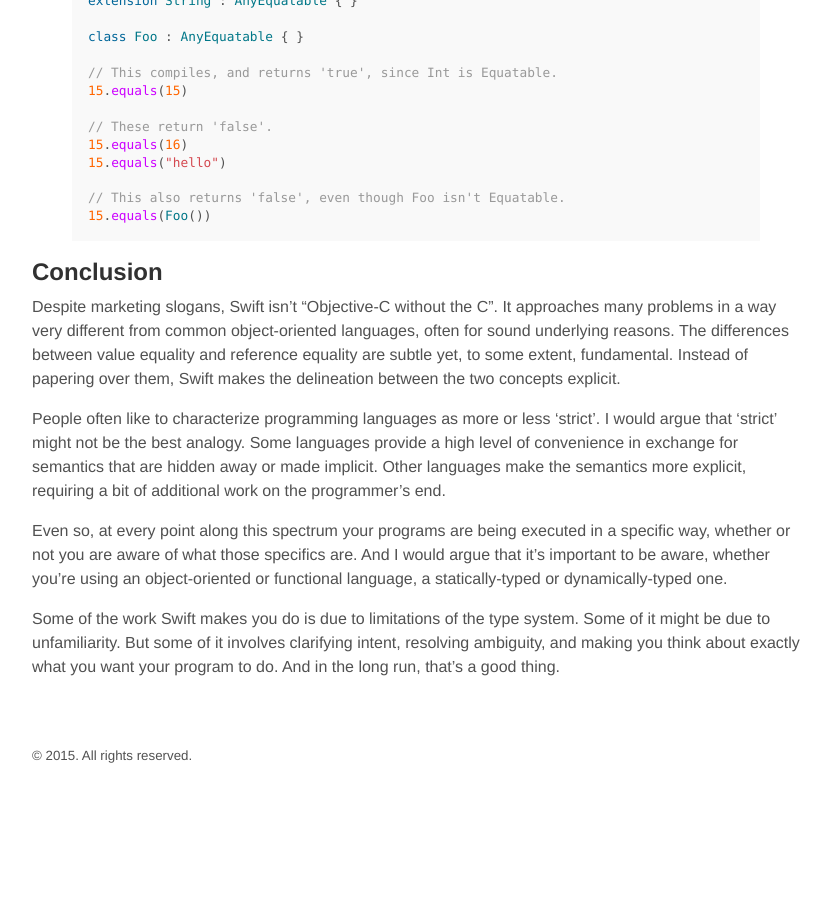
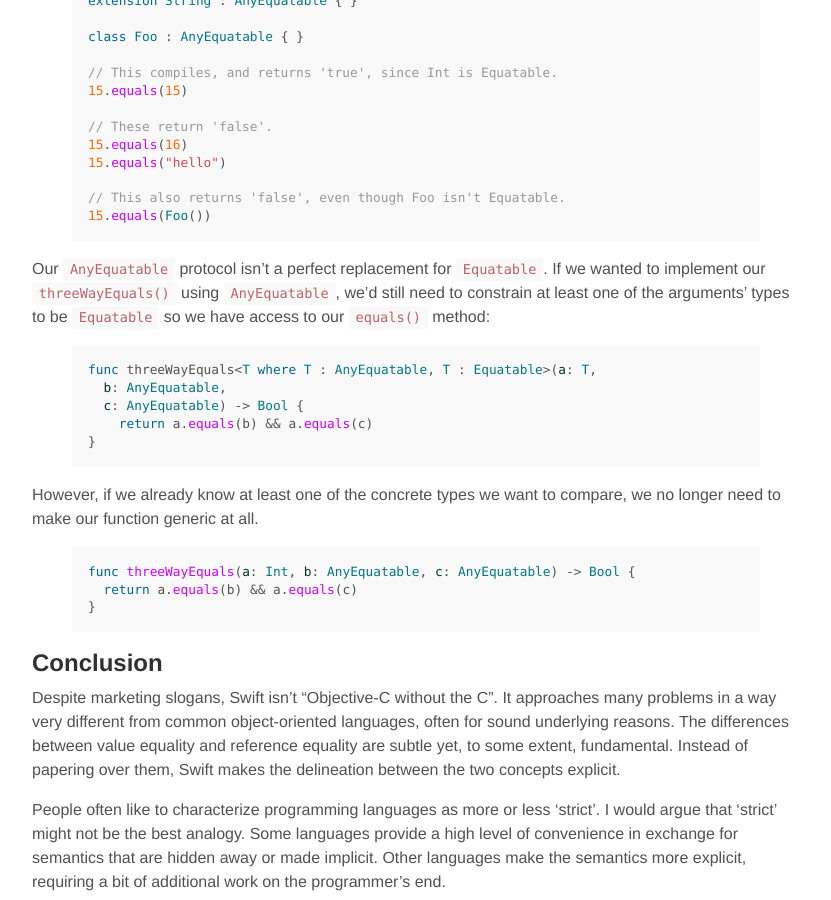
Before and after one commit to austinzheng/austinzheng.github.io, a Jekyll site: the page built from _posts/2015-10-04-swift-equatable.md, in a window 1280 px wide and 900 px high, scrolled down 7394 px. Shown: the whole window, without its empty margins (224-1055 px from the left). Built offline with Jekyll 4.4.1, drawn with Linux system fonts in a browser that asks for light colours; before the commit the page ends 8161 px from its top, so only the background shows below that.

Commit message:
Adding two more short examples

```diff
--- a/_posts/2015-10-04-swift-equatable.md
+++ b/_posts/2015-10-04-swift-equatable.md
@@ -320,6 +320,24 @@ class Foo : AnyEquatable { }
 15.equals(Foo())
 {% endhighlight %}
 
+Our `AnyEquatable` protocol isn't a perfect replacement for `Equatable`. If we wanted to implement our `threeWayEquals()` using `AnyEquatable`, we'd still need to constrain at least one of the arguments' types to be `Equatable` so we have access to our `equals()` method:
+
+{% highlight swift %}
+func threeWayEquals<T where T : AnyEquatable, T : Equatable>(a: T,
+  b: AnyEquatable,
+  c: AnyEquatable) -> Bool {
+    return a.equals(b) && a.equals(c)
+}
+{% endhighlight %}
+
+However, if we already know at least one of the concrete types we want to compare, we no longer need to make our function generic at all.
+
+{% highlight swift %}
+func threeWayEquals(a: Int, b: AnyEquatable, c: AnyEquatable) -> Bool {
+  return a.equals(b) && a.equals(c)
+}
+{% endhighlight %}
+
 
 ## Conclusion
 
```
